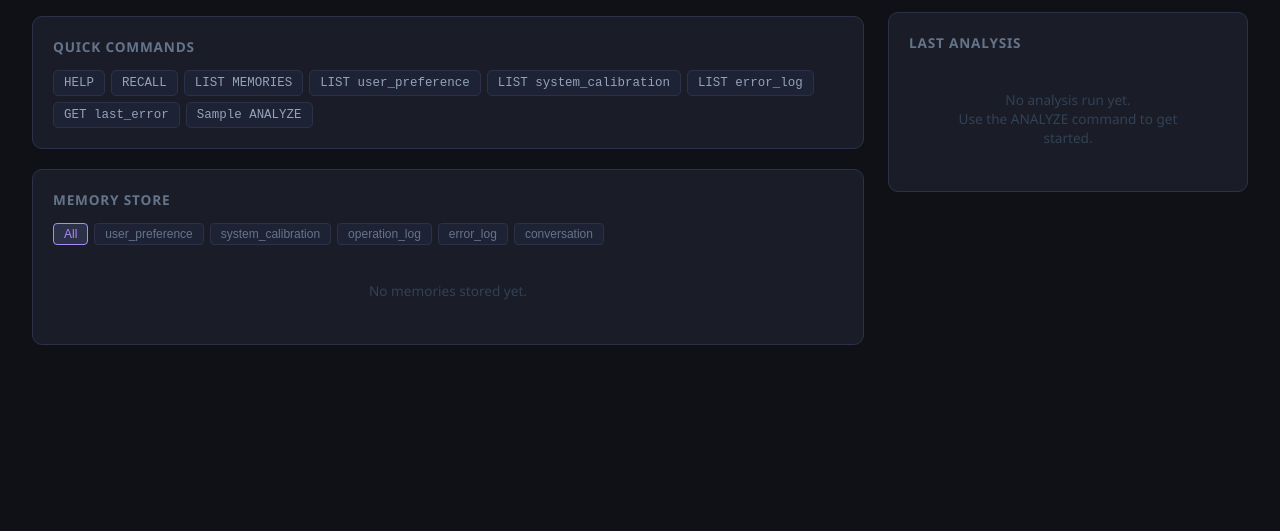
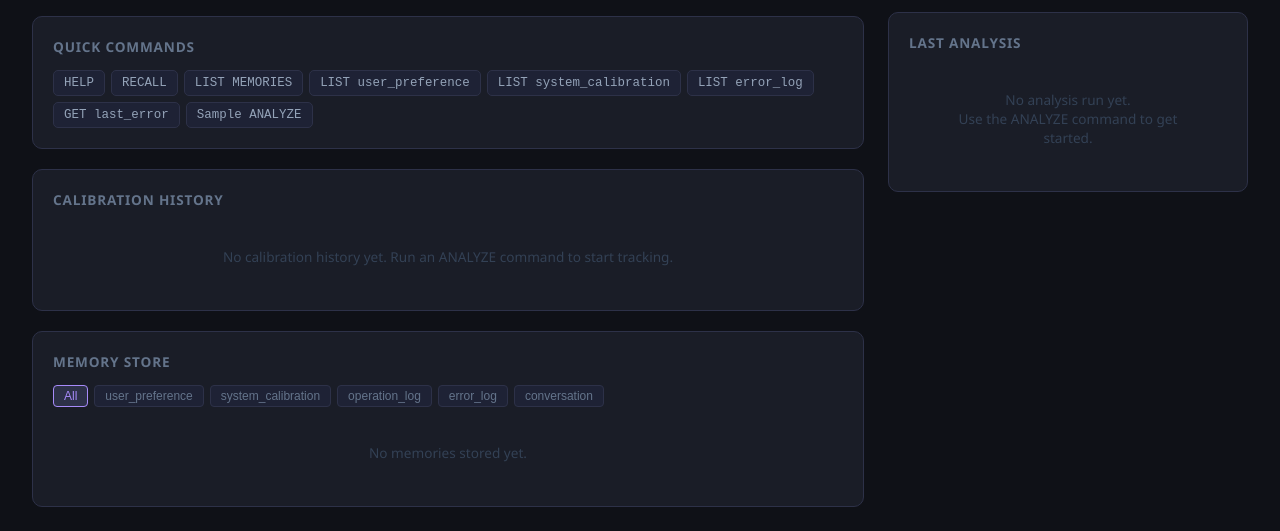
Before and after one commit to suitedturtle/My-Moltbot, a Flask app: page / in a window 1280 px wide. Shown: the part 295-826 px from the top of the page. Before the commit the page ends 640 px from the top, so only its background shows below. Run offline with Flask 3, Linux system fonts and the light colour scheme.

Commit message:
Add calibration history tracking, HISTORY command, and trend chart
Each ANALYZE run now appends a compact summary (max/mean/rms error,
precision, n_points) to the calibration_history memory key. The HISTORY
CLI command prints a table with a worsening/improving/stable trend note.
The web dashboard adds a Chart.js line chart (max error, mean error,
precision limit) that updates live after each command via GET /history.

https://claude.ai/code/session_01GTkAagZEWkm4Wq5imY18yv

```diff
--- a/main.py
+++ b/main.py
@@ -6,6 +6,7 @@ from src import memory
 
 COMMAND_ROUTING = [
     ("ANALYZE",    "ScienceAnalysisCommand"),
+    ("HISTORY",    "HistoryCommand"),
     ("SET",        "SetMemoryCommand"),
     ("GET",        "GetMemoryCommand"),
     ("LIST MEMOR", "ListMemoryCommand"),
@@ -42,6 +43,24 @@ class ClawbotCommandRegistry:
                         value={"command": command_text, "result": result},
                         context="operation_log",
                     )
+                    cmd_obj = self._commands[command_key]
+                    try:
+                        parsed = cmd_obj.parse_one_line_command(command_text)
+                        errors = cmd_obj.calculate_errors(parsed["expected"], parsed["actual"])
+                        memory.remember(
+                            key="calibration_history",
+                            value={
+                                "command": command_text,
+                                "max_error": round(errors["max"], 4),
+                                "mean_error": round(errors["mean"], 4),
+                                "rms_error": round(errors["rms"], 4),
+                                "precision": parsed["precision"],
+                                "n_points": len(parsed["actual"]),
+                            },
+                            context="system_calibration",
+                        )
+                    except Exception:
+                        pass
                 return result
 
         return (
@@ -80,9 +99,11 @@ def build_bot():
     from src.commands.science_analysis import setup as setup_science
     from src.commands.memory_commands import setup as setup_memory
     from src.commands.help_command import setup as setup_help
+    from src.commands.history_command import setup as setup_history
     setup_science(bot)
     setup_memory(bot)
     setup_help(bot)
+    setup_history(bot)
 
     return bot
 
--- a/src/commands/help_command.py
+++ b/src/commands/help_command.py
@@ -23,6 +23,9 @@ FORGET <key>
 RECALL
     Show the last saved analysis report.
 
+HISTORY
+    Show a summary table of all past calibration runs with error trends.
+
 HELP
     Show this message.
 """.strip()
--- a/web/app.py
+++ b/web/app.py
@@ -46,6 +46,19 @@ def get_status():
     })
 
 
+@app.route("/history")
+def get_history():
+    entries = memory.recall_all("calibration_history")
+    return jsonify([
+        {
+            "timestamp": e["timestamp"],
+            "date": e["timestamp"][:10],
+            **e["value"],
+        }
+        for e in entries
+    ])
+
+
 @app.route("/memories")
 def get_memories():
     context = request.args.get("context")
--- a/web/templates/index.html
+++ b/web/templates/index.html
@@ -4,6 +4,7 @@
   <meta charset="UTF-8">
   <meta name="viewport" content="width=device-width, initial-scale=1.0">
   <title>Clawbot Dashboard</title>
+  <script src="https://cdn.jsdelivr.net/npm/chart.js@4.4.0/dist/chart.umd.min.js"></script>
   <style>
     * { box-sizing: border-box; margin: 0; padding: 0; }
     body { font-family: 'Segoe UI', system-ui, sans-serif; background: #0f1117; color: #e2e8f0; min-height: 100vh; }
@@ -117,6 +118,14 @@
         <button class="quick-btn" onclick="fill('LIST MEMORIES error_log')">LIST error_log</button>
         <button class="quick-btn" onclick="fill('GET last_error')">GET last_error</button>
         <button class="quick-btn" onclick="fill('ANALYZE MY CLAWBOT: Expected [0,25,50,75,100] mm → Actual [0.1,24.9,50.1,75.0,100.2] mm')">Sample ANALYZE</button>
+      </div>
+    </div>
+
+    <!-- Calibration history chart -->
+    <div class="card">
+      <h2>Calibration History</h2>
+      <div id="history-wrap">
+        <div class="empty">No calibration history yet. Run an ANALYZE command to start tracking.</div>
       </div>
     </div>
 
@@ -234,6 +243,7 @@
         out.textContent = data.result;
         refreshMemory();
         refreshStatus();
+        refreshHistory();
       }
     } catch (e) {
       out.className = 'output error';
@@ -288,6 +298,59 @@
     refreshMemory(context);
   }
 
+  let historyChart = null;
+
+  async function refreshHistory() {
+    const res  = await fetch('/history');
+    const data = await res.json();
+    const wrap = document.getElementById('history-wrap');
+
+    if (!data.length) {
+      wrap.innerHTML = '<div class="empty">No calibration history yet. Run an ANALYZE command to start tracking.</div>';
+      if (historyChart) { historyChart.destroy(); historyChart = null; }
+      return;
+    }
+
+    const labels   = data.map((d, i) => `#${i + 1} ${d.date}`);
+    const maxErrs  = data.map(d => d.max_error);
+    const meanErrs = data.map(d => d.mean_error);
+    const precLine = data.map(d => d.precision);
+
+    if (historyChart) {
+      historyChart.data.labels          = labels;
+      historyChart.data.datasets[0].data = maxErrs;
+      historyChart.data.datasets[1].data = meanErrs;
+      historyChart.data.datasets[2].data = precLine;
+      historyChart.update();
+      return;
+    }
+
+    wrap.innerHTML = '<canvas id="history-chart" height="120"></canvas>';
+    const ctx = document.getElementById('history-chart').getContext('2d');
+    historyChart = new Chart(ctx, {
+      type: 'line',
+      data: {
+        labels,
+        datasets: [
+          { label: 'Max Error (mm)', data: maxErrs,  borderColor: '#f87171', backgroundColor: 'rgba(248,113,113,0.1)', tension: 0.3, pointRadius: 4 },
+          { label: 'Mean Error (mm)', data: meanErrs, borderColor: '#60a5fa', backgroundColor: 'rgba(96,165,250,0.1)',  tension: 0.3, pointRadius: 4 },
+          { label: 'Precision Limit', data: precLine, borderColor: '#4ade80', borderDash: [5,4], pointRadius: 0, tension: 0 },
+        ],
+      },
+      options: {
+        responsive: true,
+        plugins: {
+          legend: { labels: { color: '#94a3b8', font: { size: 11 } } },
+          tooltip: { mode: 'index', intersect: false },
+        },
+        scales: {
+          x: { ticks: { color: '#64748b', font: { size: 10 } }, grid: { color: '#1e2235' } },
+          y: { ticks: { color: '#64748b' }, grid: { color: '#1e2235' }, title: { display: true, text: 'mm', color: '#64748b' } },
+        },
+      },
+    });
+  }
+
   async function refreshStatus() {
     const res  = await fetch('/status');
     const data = await res.json();
```
Also changed, not shown: CLAUDE.md (+2 -1 lines), src/commands/history_command.py (added, +38 -0 lines).
